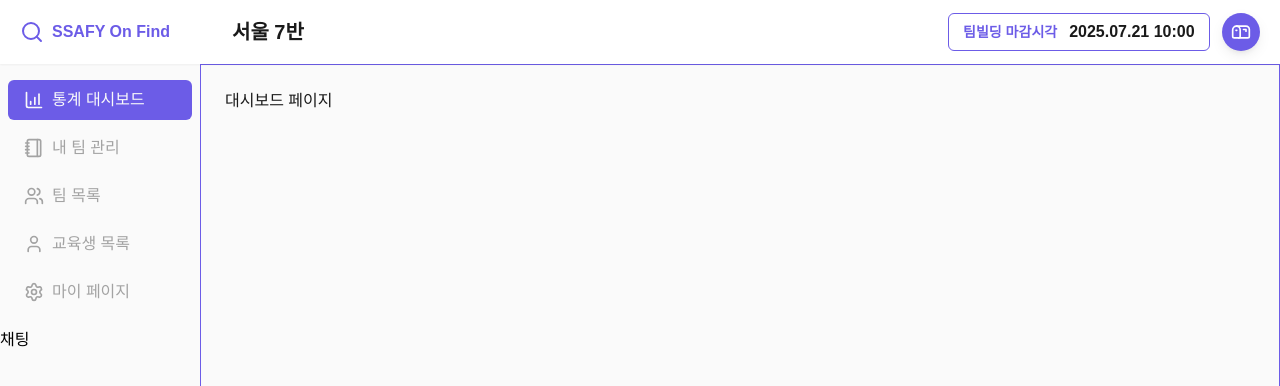
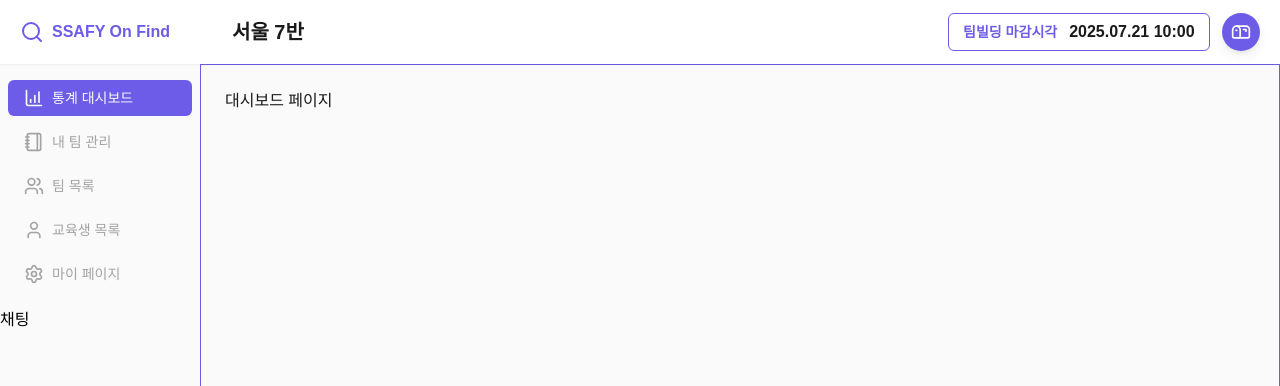
Before and after one commit to SSAFY-on-Find/SSAFY-on-Find, a React (Vite) app in the folder FE/: page / in a window 1280 px wide. Shown: the top 386 px of the page. Built offline with nearby package versions, Linux system fonts and the light colour scheme; a web font is replaced by a local one.

Commit message:
design: nav바 크기 조정

```diff
--- a/FE/src/layout/SideBar.tsx
+++ b/FE/src/layout/SideBar.tsx
@@ -12,7 +12,7 @@ function NavBtn({ navIcon: Icon, navTitle, to }: INavProps) {
 		<NavLink
       to={to}
       className={({ isActive }) =>
-        `flex items-center gap-2 px-4 py-2 rounded-md font-semibold transition-colors ${
+        `flex items-center gap-2 px-4 py-2 rounded-md font-medium transition-colors ${
           isActive
             ? "bg-main text-background"
             : "text-subtext hover:bg-main/10"
@@ -20,7 +20,7 @@ function NavBtn({ navIcon: Icon, navTitle, to }: INavProps) {
       }
     >
       <Icon className="w-5 h-5" />
-      <div className="text-base font-medium">{navTitle}</div>
+      <div className="text-sm">{navTitle}</div>
     </NavLink>
     )
 }
```
